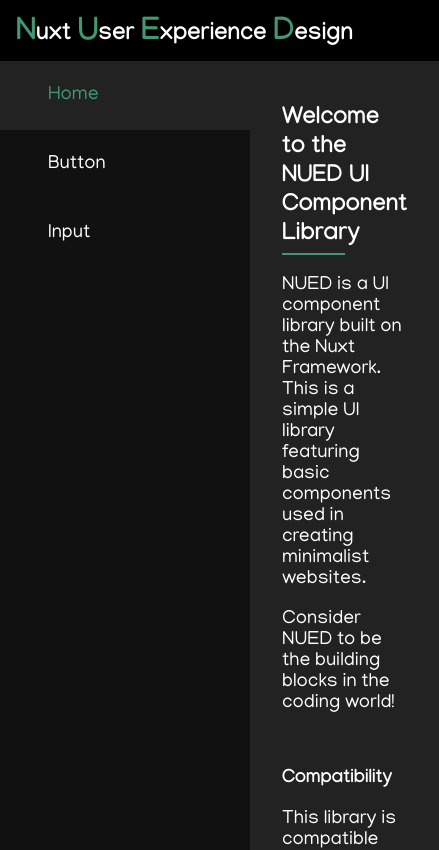
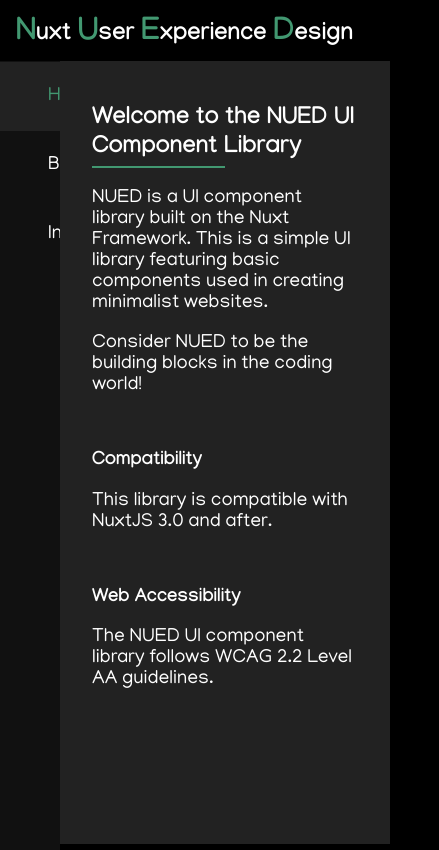
Before and after one commit to derrain/ui-library, a Nuxt app: page / in a window 390 px wide. Shown: the top 850 px of the page, 439 px wide, since content can reach past the window. Built offline with nearby package versions, Linux system fonts and the light colour scheme.

Commit message:
Applied styles to keep sidecar fixed and responsive on smaller screens

```diff
--- a/playground/app.vue
+++ b/playground/app.vue
@@ -18,6 +18,8 @@
   }
 
   body {
+    background: $black;
+
     section {
       padding-bottom: 1rem;
     }
--- a/playground/components/Sidebar.vue
+++ b/playground/components/Sidebar.vue
@@ -43,8 +43,19 @@
 
   aside {
     background: $darkgrey-1;
+    width: 60px;
+    height: 100vh;
+    display: flex;
+    flex-direction: column;
+    position: fixed;
+    top: 0;
+    left: 0;
+    padding-top: 62px;
+    transition: width .3s ease;
+    overflow-y: auto;
 
     ul {
+      flex-grow: 1;
       margin: 0;
       padding: 0;
       list-style: none;
@@ -67,5 +78,9 @@
         }
       }
     }
+
+    @media screen and (min-width: 768px) {
+      width: 250px;
+    }
   }
 </style>
--- a/playground/layouts/default.vue
+++ b/playground/layouts/default.vue
@@ -15,17 +15,24 @@
 
   .main-wrapper {
     height: 100vh;
-    display: grid;
-    grid-template-rows: auto 1fr;
+    display: flex;
+    flex-direction: column;
 
     main {
-      display: grid;
-      grid-template-columns: 250px 1fr;
+      display: flex;
+      flex: 1;
 
       .container {
         background: $darkgrey-2;
         color: $white;
+        min-width: 0;
+        flex-grow: 1;
+        margin-left: 60px;
         padding: 1.5rem 2rem;
+
+        @media screen and (min-width: 768px) {
+          margin-left: 250px;
+        }
       }
     }
   }
```
